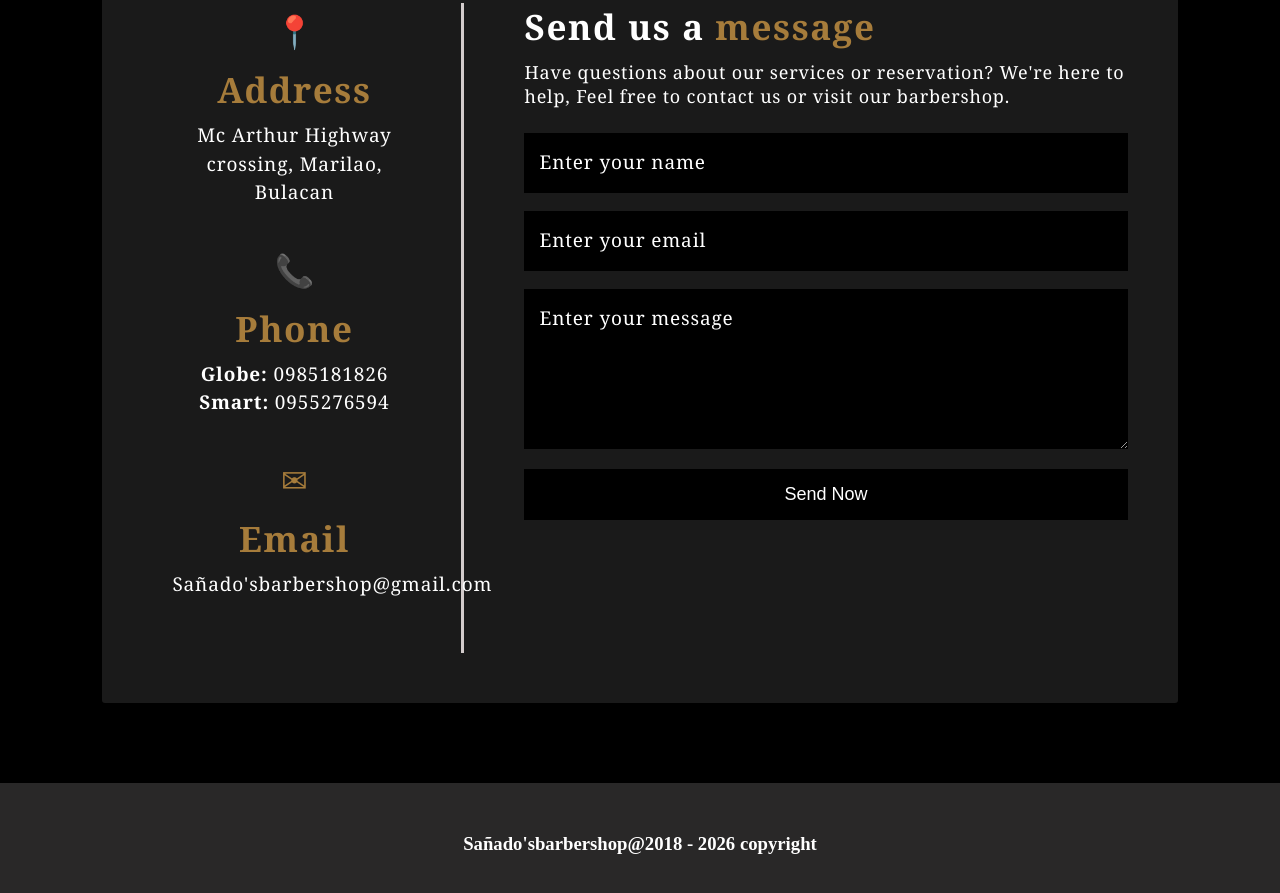
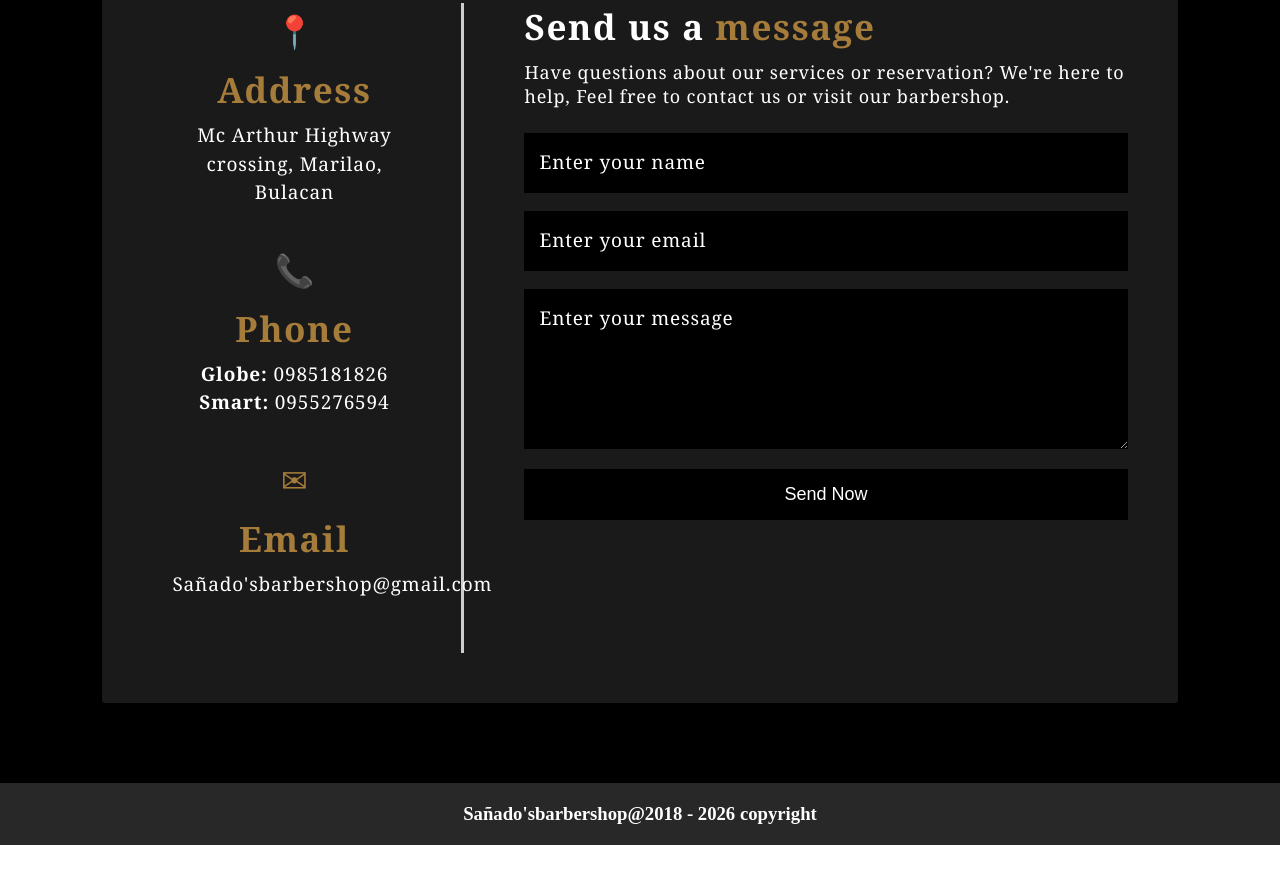
Before and after one commit to Xhinger/Barbershop-Reservation-System, a website: page home.html in a window 1280 px wide. Shown: the part 6100-6993 px from the top of the page. After the commit the page ends 6945 px from the top, so only its background shows below. Drawn offline with nearby package versions, Linux system fonts and the light colour scheme.

Commit message:
style: adjust footer padding and font size for improved layout

```diff
--- a/home.css
+++ b/home.css
@@ -1163,8 +1163,9 @@ a {
 
 footer {
   background-color: #292828;
-  padding: 50px;
-
+  padding: 20px;
+
+  font-size: 16px;
   color: white;
   display: flex;
   justify-content: center;
```
